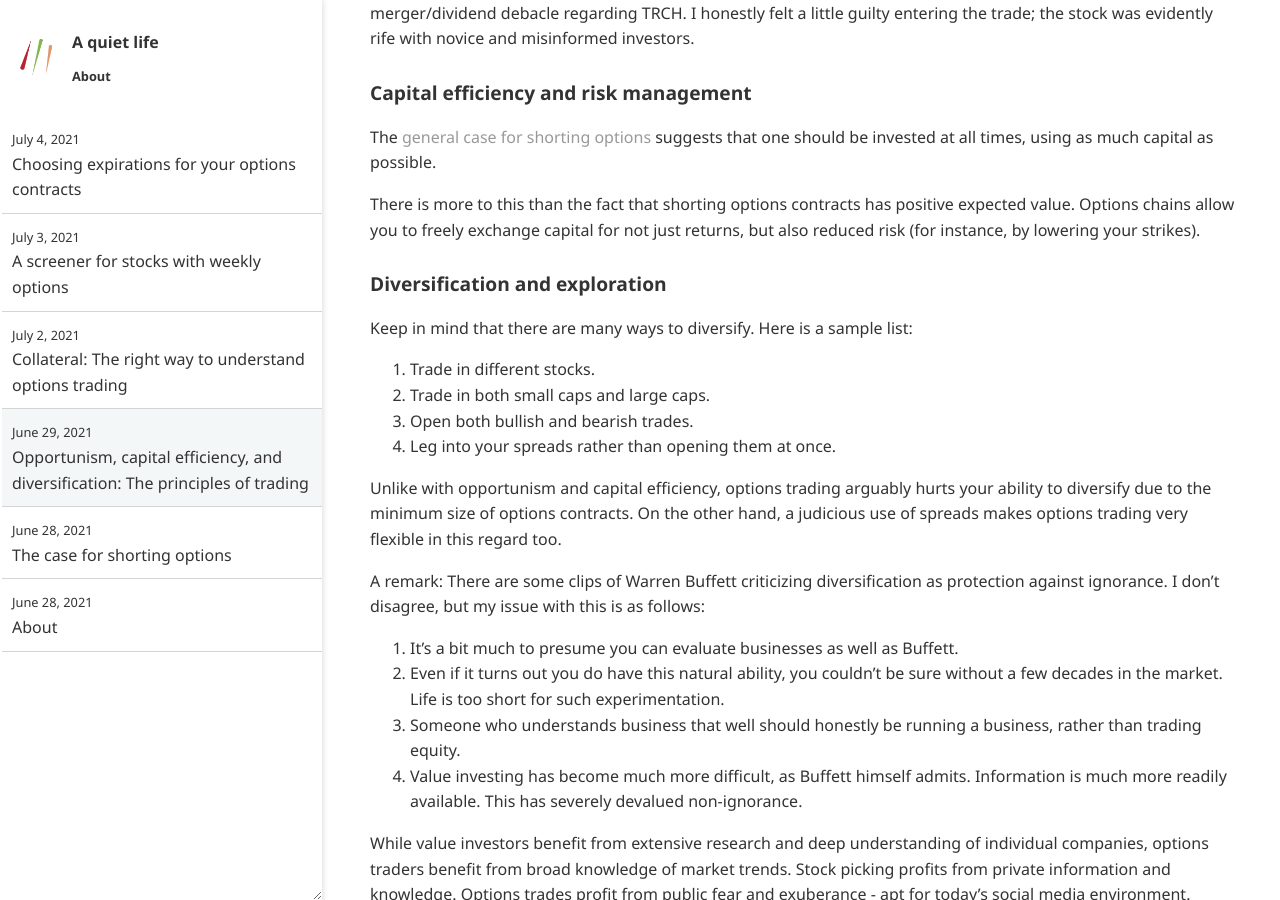
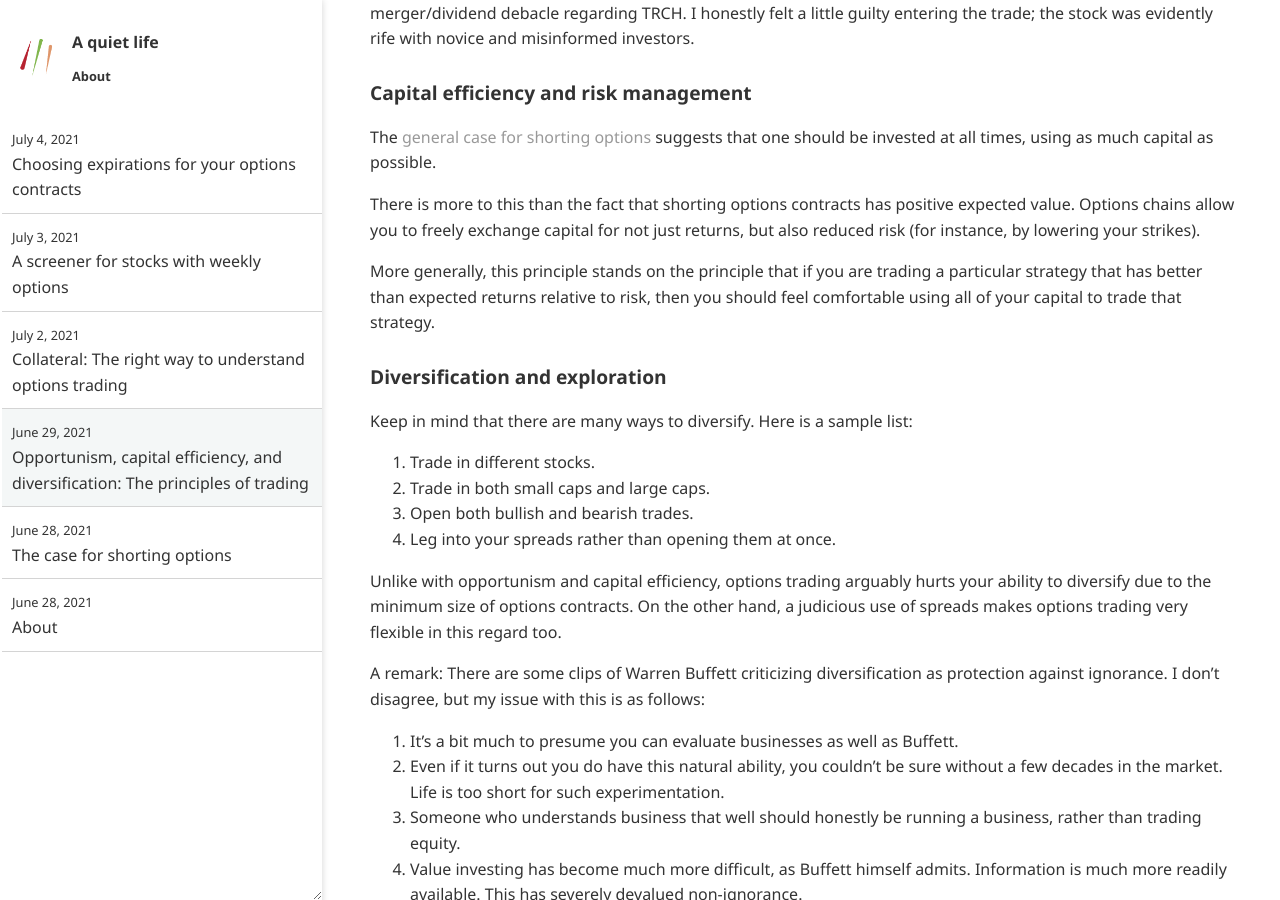
Before and after one commit to ansyblenetwork/aquietlife, a Jekyll site: the page built from _posts/2021-06-29-trading-theses.md, in a window 1280 px wide and 900 px high, scrolled down 688 px. Built offline with Jekyll 4.4.1, drawn with Linux system fonts in a browser that asks for light colours.

Commit message:
Update 2021-06-29-trading-theses.md

```diff
--- a/_posts/2021-06-29-trading-theses.md
+++ b/_posts/2021-06-29-trading-theses.md
@@ -25,6 +25,8 @@ The [general case for shorting options]({% post_url 2021-06-28-case-for-trading
 
 There is more to this than the fact that shorting options contracts has positive expected value. Options chains allow you to freely exchange capital for not just returns, but also reduced risk (for instance, by lowering your strikes).
 
+More generally, this principle stands on the principle that if you are trading a particular strategy that has better than expected returns relative to risk, then you should feel comfortable using all of your capital to trade that strategy.
+
 ### Diversification and exploration
 
 Keep in mind that there are many ways to diversify. Here is a sample list:
```
